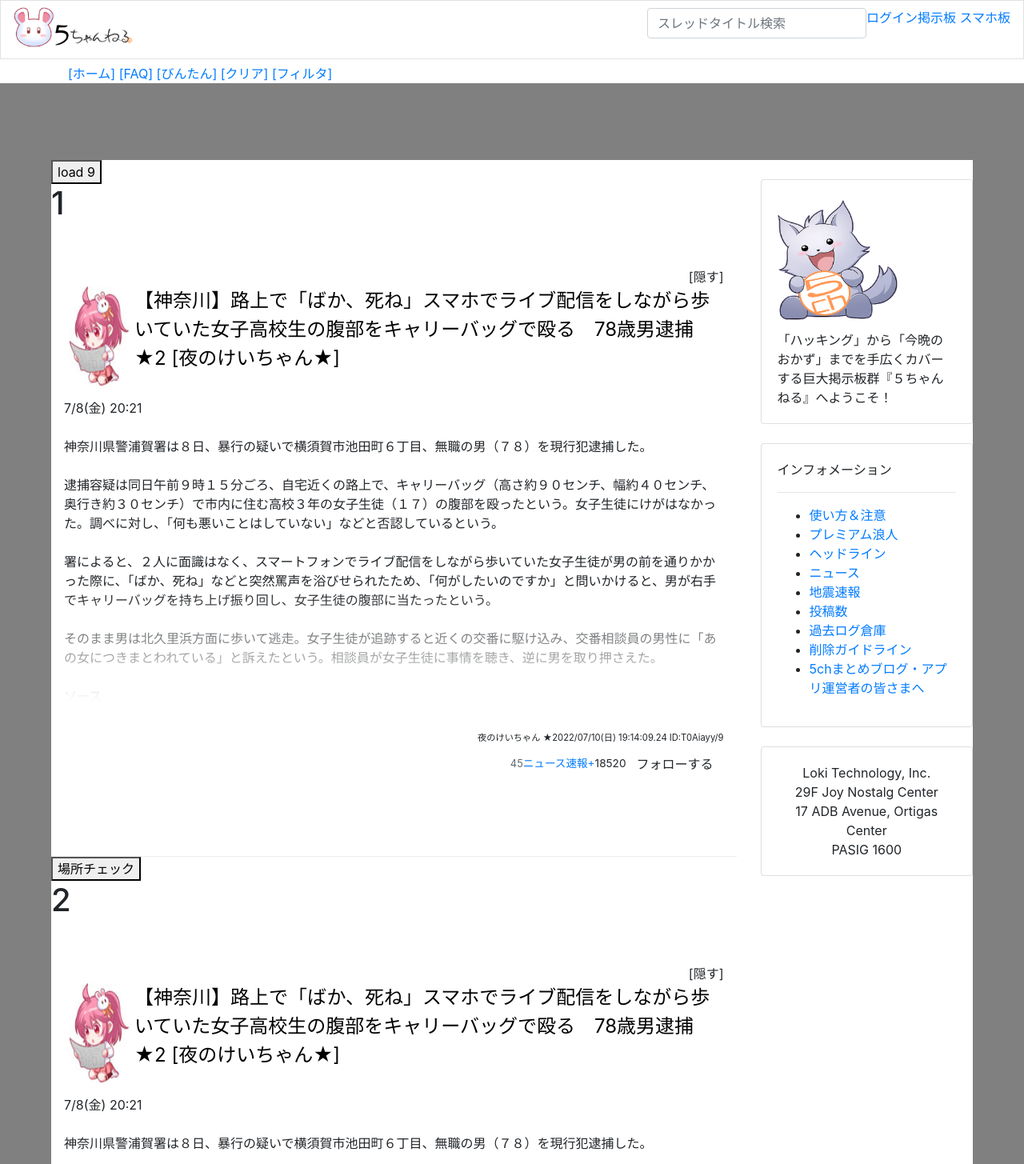
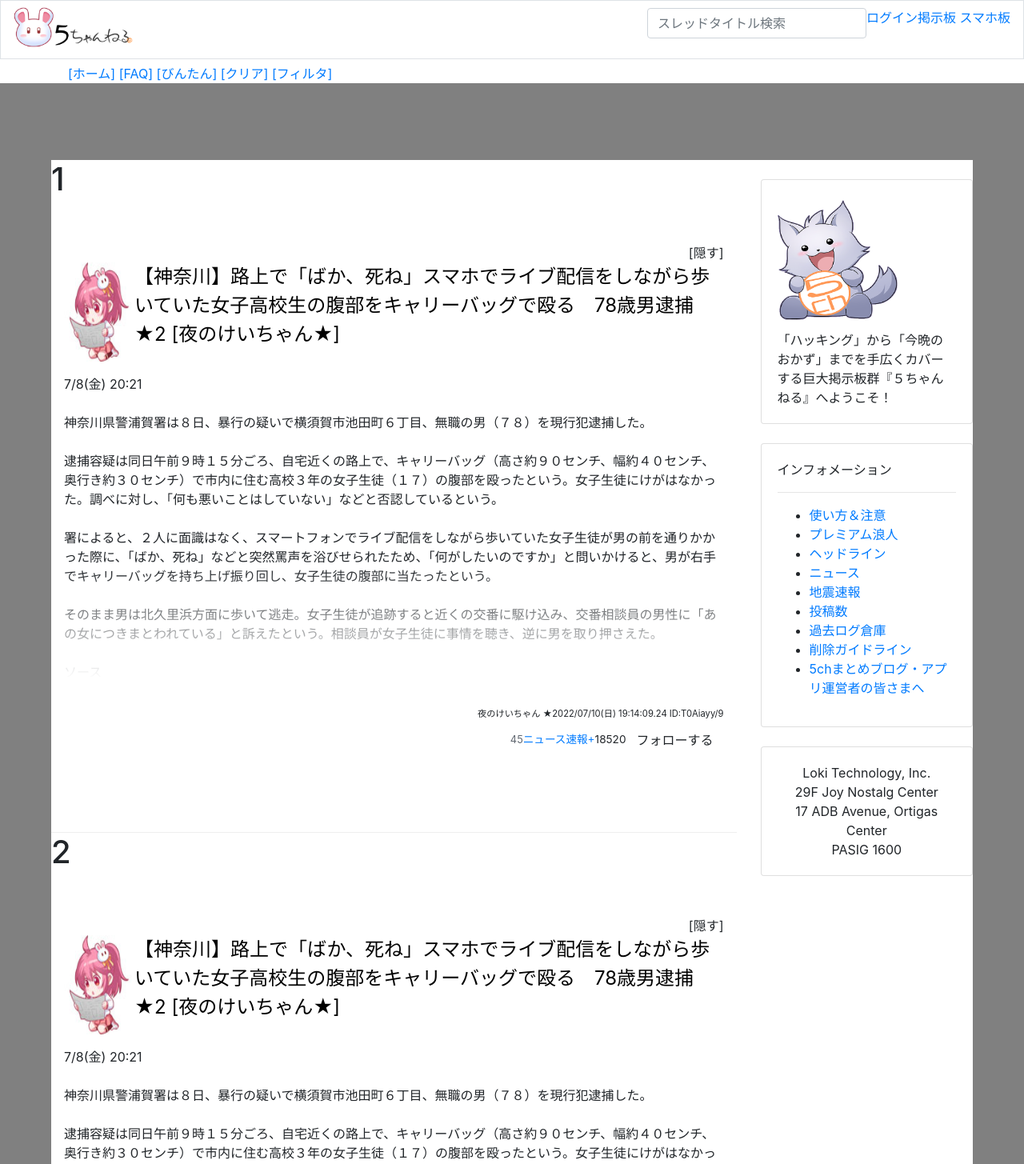
Before and after one commit to Reyt0m/5chCpy, a Next.js app: page / in a window 1280 px wide. Shown: the top 1455 px of the page at 80% size. Built offline with nearby package versions, Linux system fonts and the light colour scheme.

Commit message:
infinity-scroll

```diff
--- a/pages/index.js
+++ b/pages/index.js
@@ -17,27 +17,7 @@ const HomePage = ({ blogData }) => {
   for (let i = 0; i < loadBlogs; i++) {
     blogs.push(blogData);
   }
-
-  //   const y = getLastBlog.current.offsetTop
-  //   loadBlogsの値と一致するkeyを持つ要素を取得
-  // last child のクラスがある画面にたどり着いたら次の記事を読み込む。とする場合、last child があるクラスの
-  //
-
-  // ボツ
-  // const handleScroll = (position) => {
-  // 	console.log(position);
-  // 	const bottom = position.target.scrollHeight - position.target.scrollTop;
-  // 	if (bottom == 0) {
-  // 		console.log(bottom);
-  // 	}
-  // }
-
-  // ボツ
-  // const lastBlogY = document.querySelector(".last-blog");
-  // const getLastBlogY = lastBlogY.offsetTop;
-
-  //   const getLastBlog = useRef();
-  //   const [y, setY] = useState(false);
+  //   detect window reached bottom
   const handleScroll = () => {
     if (
       window.innerHeight +
@@ -46,27 +26,14 @@ const HomePage = ({ blogData }) => {
           document.documentElement.scrollTop,
           document.body.scrollTop
         ) >=
-      document.documentElement.offsetHeight
-    ){
-		// console.log(window.innerHeight);
-		// console.log(window.pageYOffset);
-		// console.log(document.documentElement.scrollTop);
-		// console.log(document.body.scrollTop);
-		// console.log(document.documentElement.offsetHeight);
-		console.log("bottom");
-		setLoadBlogs(loadBlogs + 1)
-	}
-    // setY(true);
+      document.documentElement.offsetHeight - 100
+    )
+      setLoadBlogs(loadBlogs + 1);
   };
+  //   add article
   useEffect(() => {
-	console.log(loadBlogs-1  +  "から1増加")
     window.addEventListener("scroll", handleScroll);
-    return () => {
-		setLoadBlogs(loadBlogs + 1);
-		console.log(loadBlogs);
-      window.removeEventListener("scroll", handleScroll);
-    };
-  });
+  }, [loadBlogs]);
 
   return (
     <>
@@ -75,19 +42,9 @@ const HomePage = ({ blogData }) => {
       </Head>
       <Header> </Header>
       <div className={styles.main}>
-        {/* <div className={styles.container } onScroll={handleScroll}> */}
-        {/* onScrollが動いていない。 */}
         <div className={styles.container} onScroll={handleScroll}>
           <Row>
             <Col xs={9}>
-              {/* ブログデータ読み込み。 */}
-              <button
-                onClick={() => {
-                  setLoadBlogs(loadBlogs + 1);
-                }}
-              >
-                load {loadBlogs}
-              </button>
               <ui>
                 {blogs.map((blog, i) => {
                   return (
@@ -97,15 +54,6 @@ const HomePage = ({ blogData }) => {
                       {i == blogs.length - 1 ? (
                         <span className="last-blog" />
                       ) : null}
-                      <button
-                        onClick={(position) => {
-                          console.log(window.pageYOffset);
-                          console.log(document.documentElement.scrollTop);
-                          console.log(document.body.scrollTop);
-                        }}
-                      >
-                        場所チェック
-                      </button>
                     </>
                   );
                 })}
@@ -117,7 +65,6 @@ const HomePage = ({ blogData }) => {
           </Row>
         </div>
       </div>
-
     </>
   );
 };
```
Lines whose indentation alone changed are shown as unchanged.
